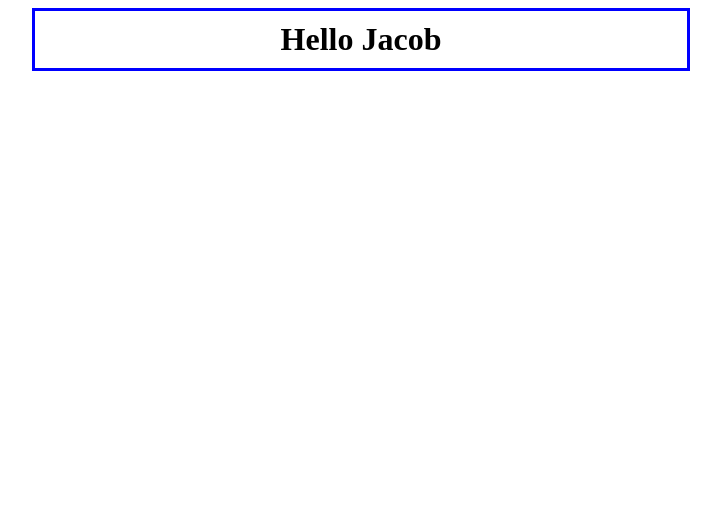
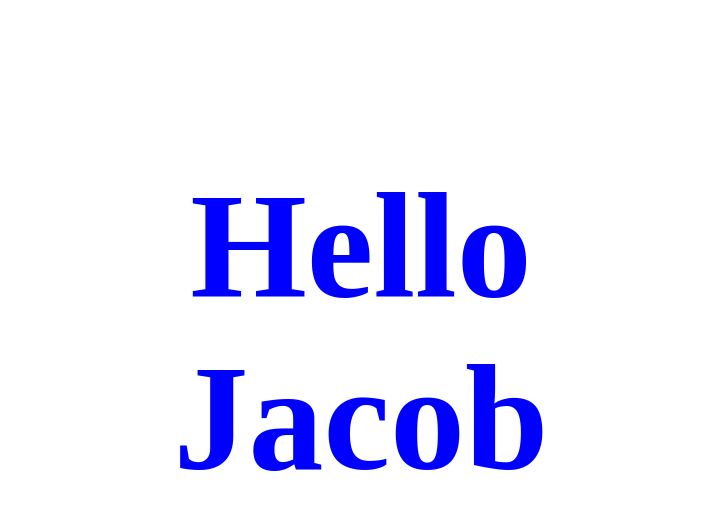
Before and after one commit to D3-cipher/D3-cipher.github.io, a plain HTML site: page index.html in a window 1280 px wide. Shown: the whole page, without its empty margins (279-1000 px from the left). Drawn offline with Linux system fonts and the light colour scheme.

Commit message:
Commit to Portfolio

```diff
--- a/index.html
+++ b/index.html
@@ -9,10 +9,11 @@
       h1
       {
          margin: auto;
+         margin-top: 20vh;
          width: 50%;
-         border: 3px solid blue;
-         padding: 10px;
+         color: blue;
          text-align: center;
+         font-size: 150px;
       }
 
    </style>
```
